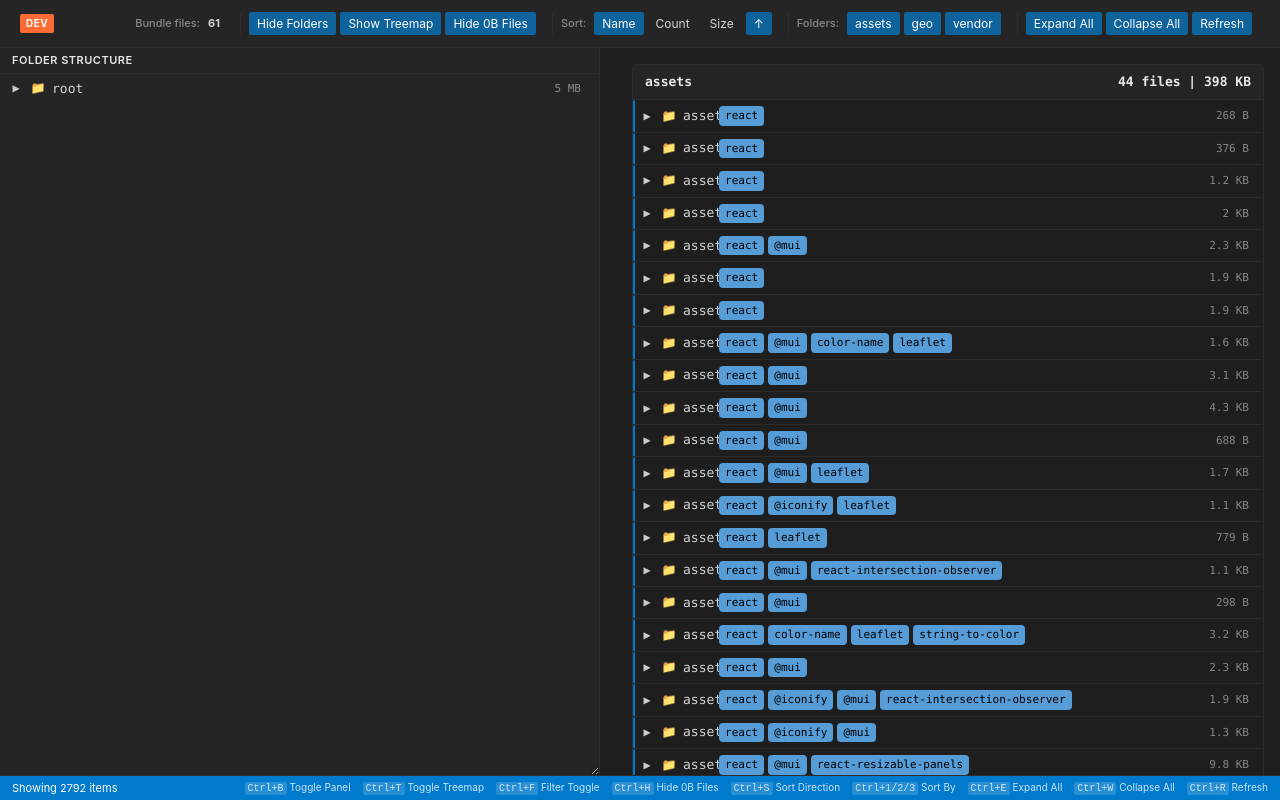
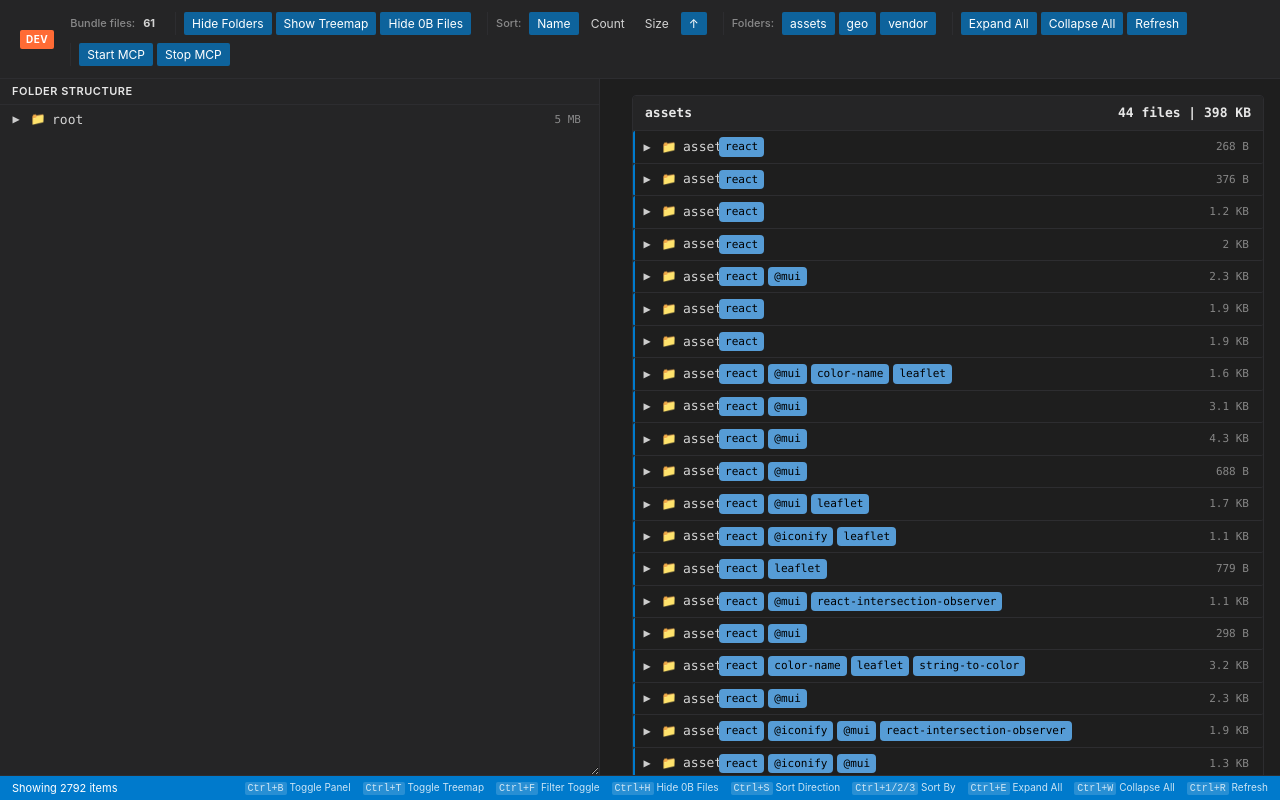
Before and after one commit to rand0mC0d3r/vs-bundle-visualizer, a React (Vite) app in the folder ui/: page / in a window 1280 px wide. Built offline with nearby package versions, Linux system fonts and the light colour scheme.

Commit message:
feat: add MCP server control buttons and integrate start/stop functionality in Header component

```diff
--- a/ui/src/App.tsx
+++ b/ui/src/App.tsx
@@ -211,6 +211,8 @@ function App() {
         onExpandAll={expandAll}
         onCollapseAll={collapseAll}
         onRefresh={() => vscodeApi.postMessage({ command: 'refresh' })}
+        startMCP={() => vscodeApi.postMessage({ command: 'startMcp' })}
+        stopMCP={() => vscodeApi.postMessage({ command: 'stopMcp' })}
       />
 
       <div className="content">
--- a/ui/src/components/Header.tsx
+++ b/ui/src/components/Header.tsx
@@ -23,6 +23,8 @@ interface HeaderProps {
   onExpandAll: () => void;
   onCollapseAll: () => void;
   onRefresh: () => void;
+  startMCP: () => void;
+  stopMCP: () => void;
 }
 
 export const Header: React.FC<HeaderProps> = ({
@@ -44,6 +46,8 @@ export const Header: React.FC<HeaderProps> = ({
   onExpandAll,
   onCollapseAll,
   onRefresh,
+  startMCP,
+  stopMCP,
 }) => {
   const { filesToRender } = bundleData
     ? useFilteredNodes(bundleData, hiddenRootFolders, sortCriteria, sortDirection, libraryFilters)
@@ -158,6 +162,23 @@ export const Header: React.FC<HeaderProps> = ({
             Refresh
           </button>
         </div>
+
+        <div className="toolbar-section">
+          <button
+            className="toolbar-button"
+            onClick={startMCP}
+            title="Start MCP server"
+          >
+            Start MCP
+          </button>
+          <button
+            className="toolbar-button"
+            onClick={stopMCP}
+            title="Stop MCP server"
+          >
+            Stop MCP
+          </button>
+        </div>
       </div>
     </div>
   );
```
Also changed, not shown: 1 other file (tests, documents, lock files or other folders).
